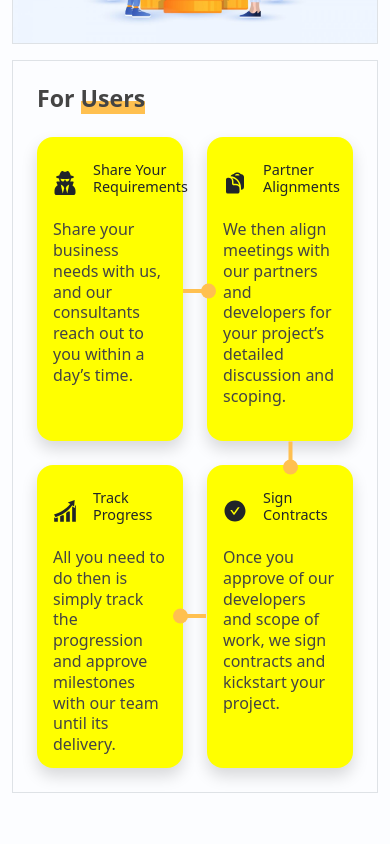
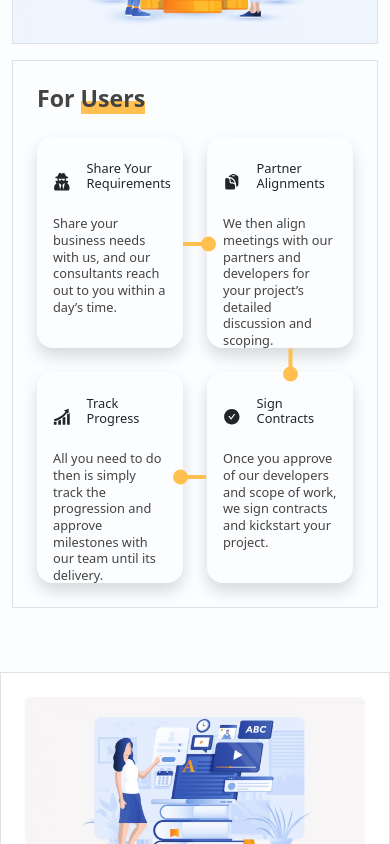
Before and after one commit to akshaydangigithub/AnimProject, a React (Vite) app: page / in a window 390 px wide. Shown: the part 4080-4924 px from the top of the page. Built offline with nearby package versions, Linux system fonts and the light colour scheme.

Commit message:
changes in text

```diff
--- a/src/components/css/startWebsite.css
+++ b/src/components/css/startWebsite.css
@@ -28,12 +28,16 @@
 }
 
 @media (max-width: 500px) {
-  .sContainer {
-    height: 20vh;
-    background-color: #f6edd8;
-    display: flex;
-    align-items: start;
-    justify-content: space-around;
-    flex-direction: column;
+  .sContainer{
+    height: auto;
+    padding: 4vmax 0;
+  }
+  .sContainer h1 {
+    font-size: .8rem;
+    margin-top: 10px;
+  }
+  .sContainer button {
+    padding: 7px 10px;
+    font-size: 0.5rem;
   }
 }
--- a/src/components/css/whatWeOffer.css
+++ b/src/components/css/whatWeOffer.css
@@ -168,17 +168,16 @@
     height: auto;
   }
   .respCards {
-    height: 36vh;
-    background-color: yellow;
+    height: 25vh;
   }
   .whLeft p {
-    font-size: 1rem;
+    font-size: .8rem;
     line-height: 1.3;
   }
   .respH3{
-    font-size: .9rem;
+    font-size: .8rem;
   }
   .whIcon {
-    font-size: 1.5rem;
+    font-size: 1.1rem;
   }
 }
```
